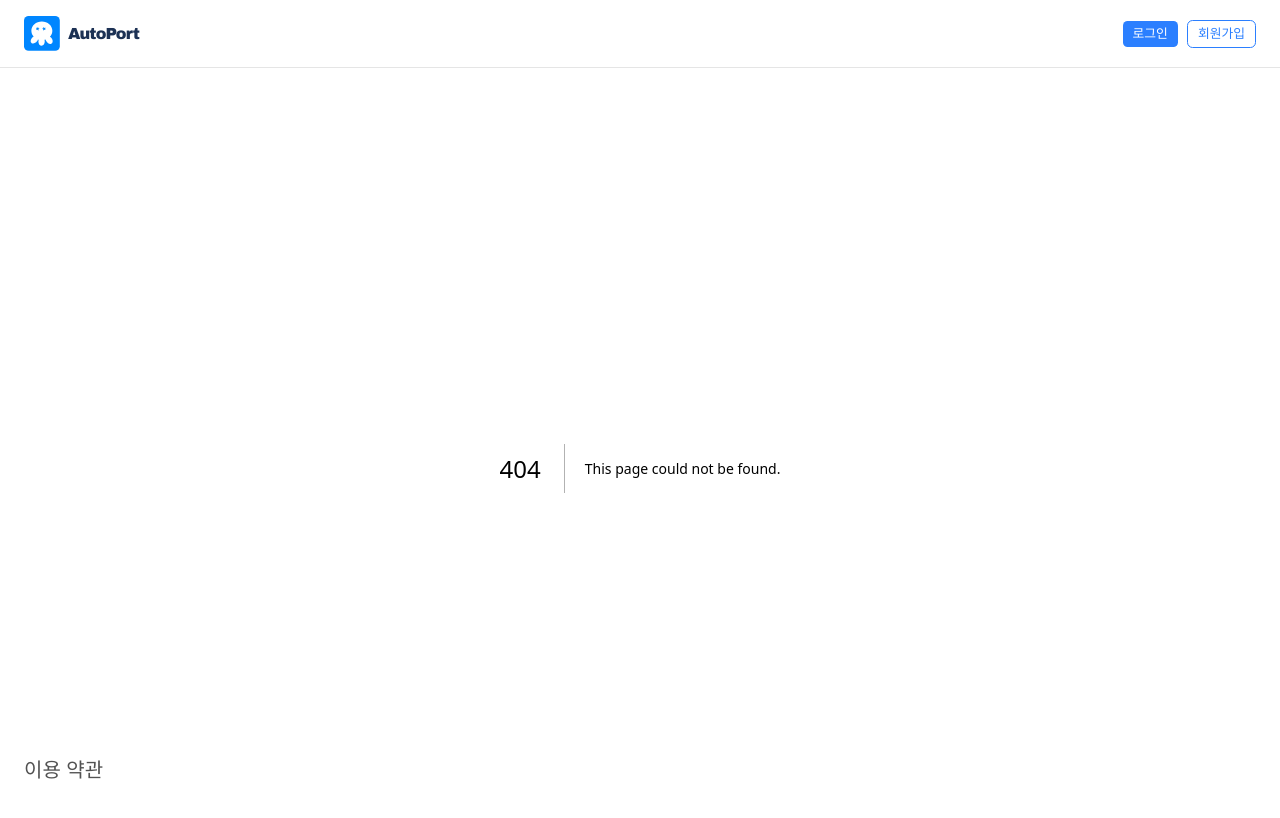
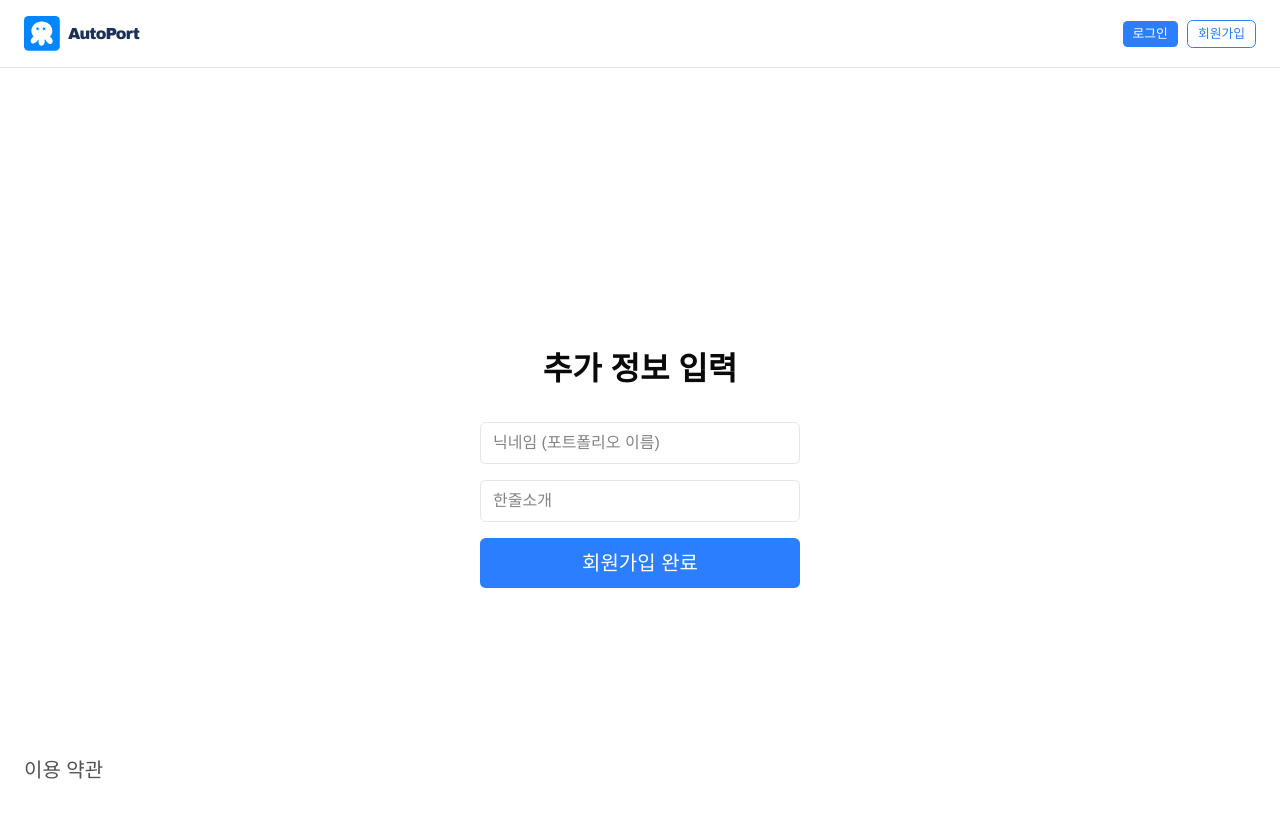
Before and after one commit to AutoportProject/autoport-fe, a Next.js app: page /github in a window 1280 px wide. Before the commit this address had no page. Shown: the top 818 px of the page. Built offline with nearby package versions, Linux system fonts and the light colour scheme; no server answers; a web font is replaced by a local one.

Commit message:
feat: GitHub 로그인/회원가입 콜백 페이지 추가 #1

```diff
--- /dev/null
+++ b/src/app/github/callback/page.tsx
@@ -0,0 +1,49 @@
+'use client'
+
+import { useEffect } from 'react'
+import { useRouter, useSearchParams } from 'next/navigation'
+
+const REDIRECT_URI = `${process.env.NEXT_PUBLIC_FRONTEND_URL}/auth/github/callback`
+
+async function githubLogin(code: string) {
+  const res = await fetch(`${process.env.NEXT_PUBLIC_API_URL}/api/auth/github`, {
+    method: 'POST',
+    headers: { 'Content-Type': 'application/json' },
+    body: JSON.stringify({ code, redirectUri: REDIRECT_URI }),
+  })
+  return res.json()
+}
+
+export default function GithubCallbackPage() {
+  const router = useRouter()
+  const searchParams = useSearchParams()
+
+  useEffect(() => {
+    const code = searchParams.get('code')
+    if (!code) {
+      router.push('/')
+      return
+    }
+
+    githubLogin(code).then((res) => {
+      if (res.success) {
+        if (res.data.isNewUser) {
+          sessionStorage.setItem('tempUserId', res.data.tempUserId)
+          router.push('/signup/github')
+        } else {
+          localStorage.setItem('accessToken', res.data.accessToken)
+          router.push('/')
+        }
+      } else {
+        alert('GitHub 로그인에 실패했습니다!')
+        router.push('/login')
+      }
+    })
+  }, [])
+
+  return (
+    <div className="flex flex-col items-center justify-center min-h-screen">
+      <p className="body-m">로그인 중...</p>
+    </div>
+  )
+}
--- /dev/null
+++ b/src/app/github/page.tsx
@@ -0,0 +1,5 @@
+import GithubSignupForm from '@/features/auth/components/GithubSignupForm'
+
+export default function GithubSignupPage() {
+  return <GithubSignupForm />
+}
--- /dev/null
+++ b/src/features/auth/components/GithubSignupForm.tsx
@@ -0,0 +1,58 @@
+'use client'
+
+import { useState } from 'react'
+import { useRouter } from 'next/navigation'
+import { oauthSignup } from '@/lib/api/auth'
+import FormInput from '@/components/ui/FormInput'
+
+export default function GithubSignupForm() {
+  const router = useRouter()
+  const [name, setName] = useState('')
+  const [bio, setBio] = useState('')
+
+  const handleSignup = async (e: React.FormEvent) => {
+    e.preventDefault()
+    const tempUserId = sessionStorage.getItem('tempUserId')
+    if (!tempUserId) {
+      alert('다시 시도해주세요!')
+      router.push('/signup')
+      return
+    }
+    const res = await oauthSignup({ tempUserId, name, bio })
+    if (res.success) {
+      sessionStorage.removeItem('tempUserId')
+      localStorage.setItem('accessToken', res.data.accessToken)
+      router.push('/signup/complete')
+    } else {
+      alert('회원가입에 실패했습니다!')
+    }
+  }
+
+  return (
+    <div className="flex flex-col min-h-screen">
+      <div className="flex flex-col items-center justify-center flex-1">
+        <h1 className="title-bold mb-8">추가 정보 입력</h1>
+        <form onSubmit={handleSignup} className="flex flex-col gap-4 w-80">
+          <FormInput
+            type="text"
+            placeholder="닉네임 (포트폴리오 이름)"
+            value={name}
+            onChange={(e) => setName(e.target.value)}
+          />
+          <FormInput
+            type="text"
+            placeholder="한줄소개"
+            value={bio}
+            onChange={(e) => setBio(e.target.value)}
+          />
+          <button
+            type="submit"
+            className="bg-blue-500 text-white py-3 rounded-md body-m"
+          >
+            회원가입 완료
+          </button>
+        </form>
+      </div>
+    </div>
+  )
+}
```
